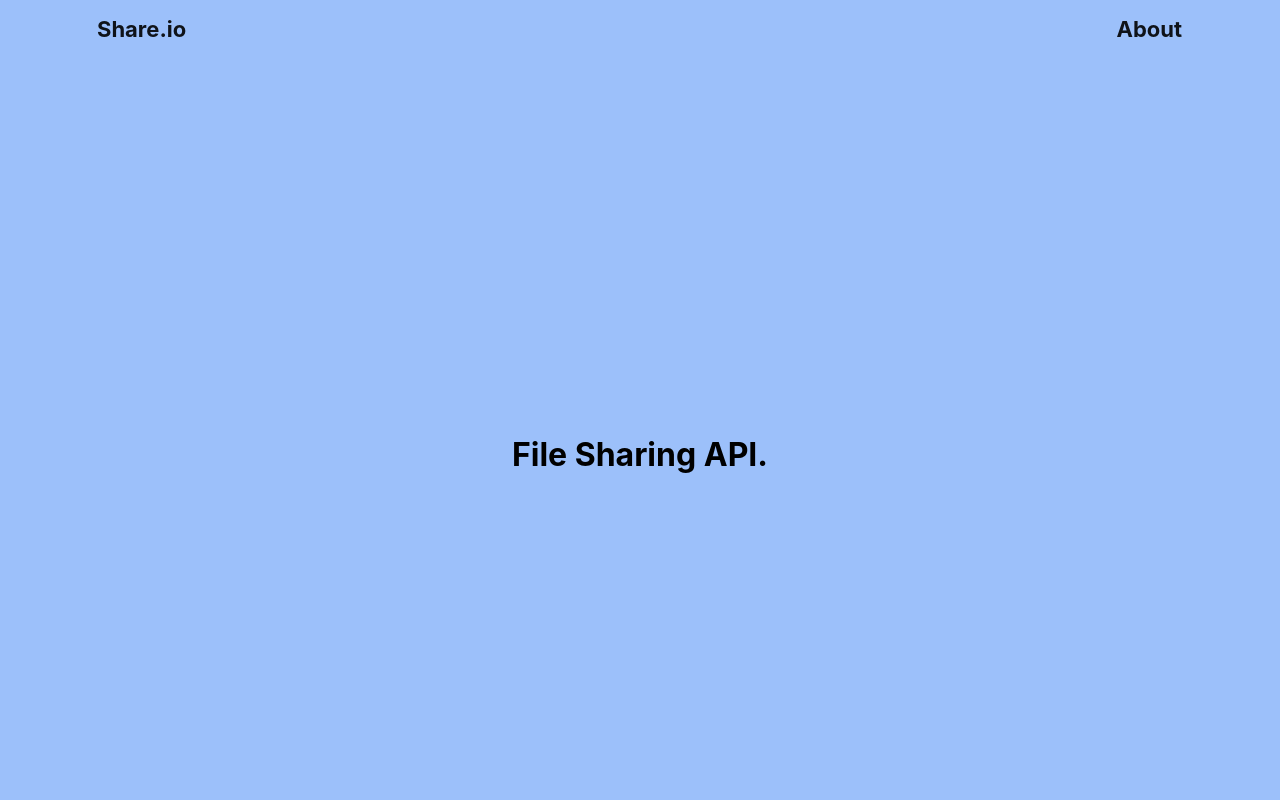
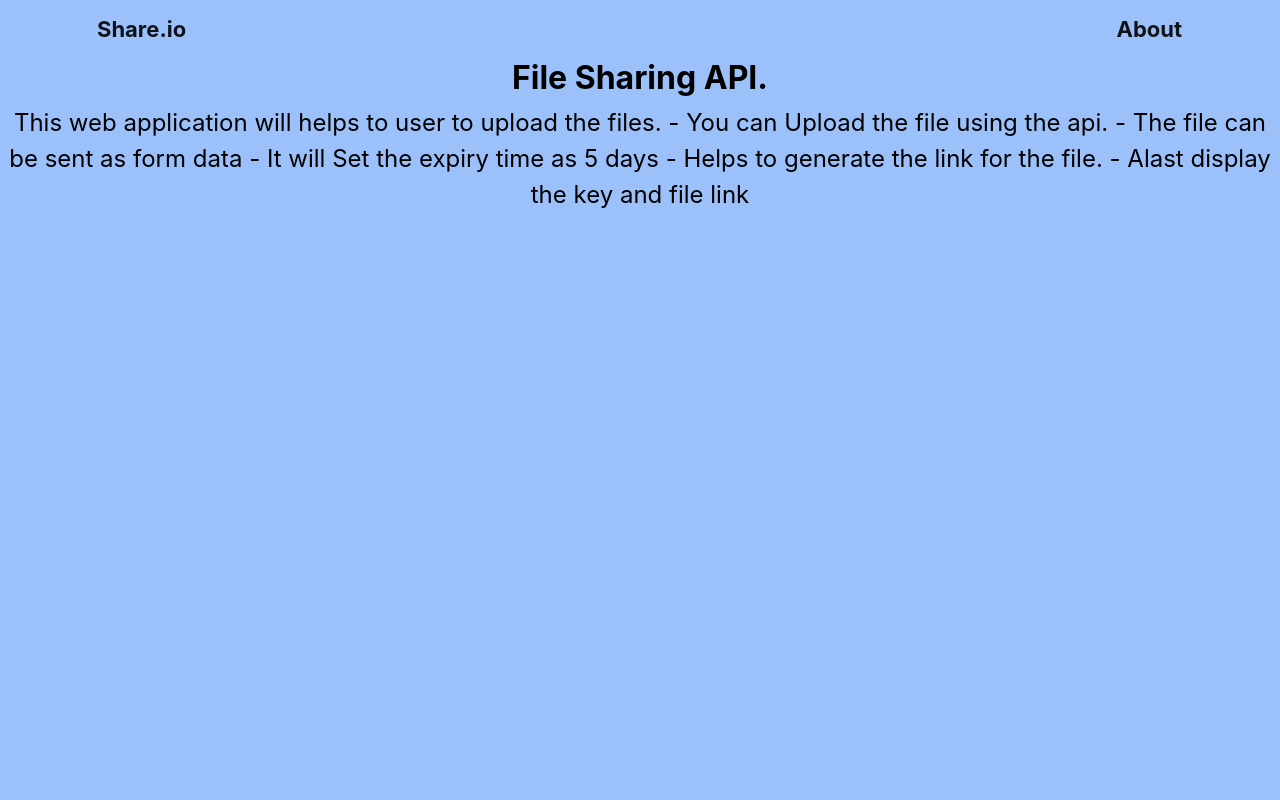
Before and after one commit to nivethacse/filetransfer, a React (Create React App) app: page /about in a window 1280 px wide. Shown: the top 800 px of the page. Built offline with nearby package versions, Linux system fonts and the light colour scheme.

Commit message:
Update about.js

```diff
--- a/src/components/about.js
+++ b/src/components/about.js
@@ -4,7 +4,7 @@ export default function About() {
 
   return (
     <div>
-      <div style={{display: 'flex',  justifyContent:'center', alignItems:'center', height: '100vh'}}>
+      <div style={{textAlign: 'center'}}>
       <h2 className="title-text" style={{color: "black"}}>File Sharing API.</h2>
       </div>
       <p className="text text-center" style={{color: "black"}}>
```
